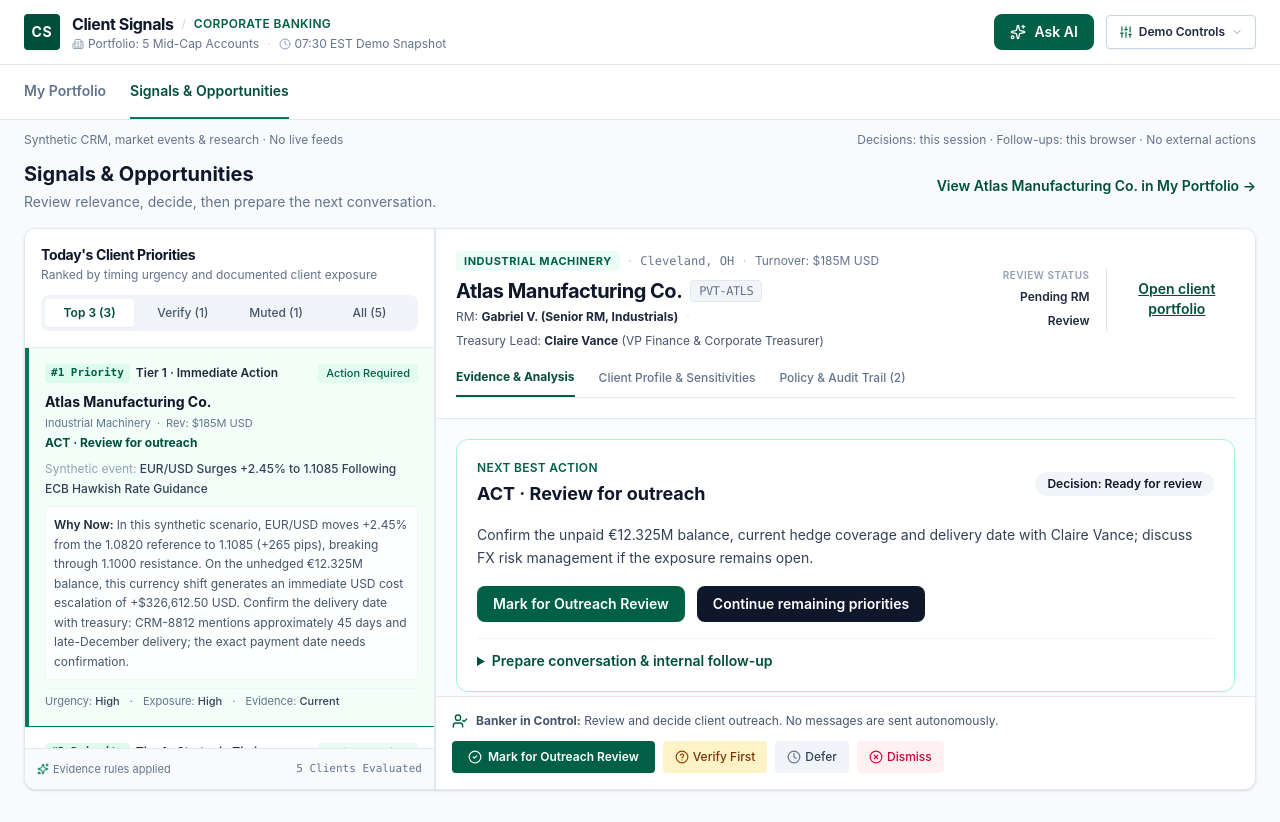
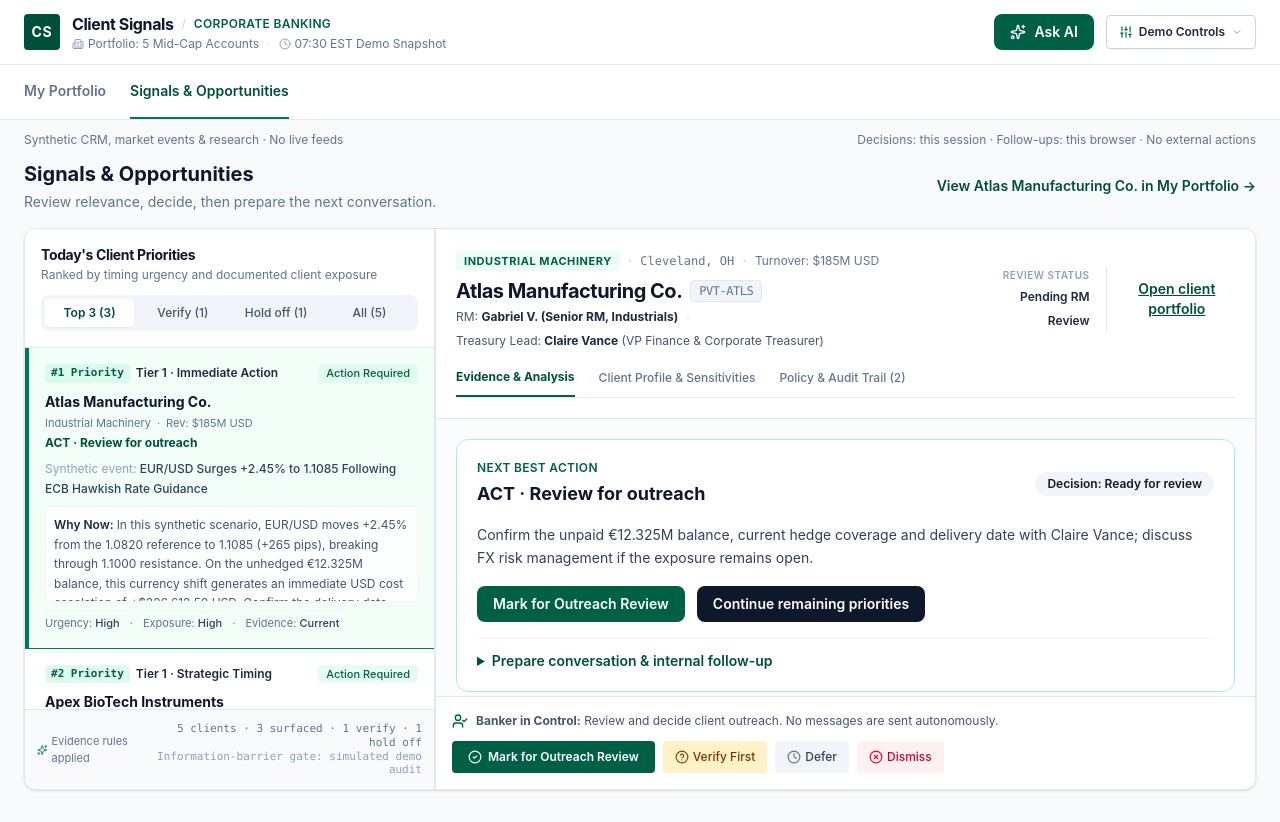
Before and after one commit to gaverrone23/bnpcase_fordham, a React (Vite) app in the folder client-signals/: page / in a window 1280 px wide. Built offline with nearby package versions, Linux system fonts and the light colour scheme.

Commit message:
feat(judge): clearer hold-off queue, fully scrollable rationale and qualified audit label

```diff
--- a/client-signals/src/components/PriorityList.tsx
+++ b/client-signals/src/components/PriorityList.tsx
@@ -47,7 +47,7 @@ export const PriorityList: React.FC<PriorityListProps> = ({
                 : activeTab === 'NEEDS_VERIFICATION'
                 ? 'Verification Required'
                 : activeTab === 'SUPPRESSED'
-                ? 'Excluded from outreach'
+                ? 'Hold off · Canceled thesis'
                 : 'All Portfolio Accounts'}
             </h2>
             <p className="text-xs text-slate-500 mt-0.5">
@@ -56,7 +56,7 @@ export const PriorityList: React.FC<PriorityListProps> = ({
                 : activeTab === 'NEEDS_VERIFICATION'
                 ? 'Conflicting or stale notes withheld from active outreach'
                 : activeTab === 'SUPPRESSED'
-                ? 'Canceled plans do not justify outreach'
+                ? 'Documented cancellations prevent inappropriate outreach'
                 : 'Complete corporate coverage portfolio'}
             </p>
           </div>
@@ -94,7 +94,7 @@ export const PriorityList: React.FC<PriorityListProps> = ({
                 : 'text-slate-600 hover:text-slate-900'
             }`}
           >
-            Muted ({countSuppressed})
+            Hold off ({countSuppressed})
           </button>
 
           <button
@@ -212,10 +212,11 @@ export const PriorityList: React.FC<PriorityListProps> = ({
                 </div>
 
                 {/* "Why Now" Kicker */}
-                <p className="text-xs text-slate-600 break-words leading-relaxed bg-white/70 p-2 rounded border border-slate-100 mb-2">
+                <div className="text-xs text-slate-600 break-words leading-relaxed bg-white/70 p-2 rounded border border-slate-100 mb-2 max-h-24 overflow-y-auto overscroll-contain"
+                  tabIndex={0} role="region" aria-label={`Full Why Now rationale for ${client?.name}`}>
                   <strong className="text-slate-800 font-semibold">Why Now: </strong>
                   {opp.whyNow}
-                </p>
+                </div>
 
                 {/* Explainable Factor Pills (No black-box scores) */}
                 <div className="flex flex-wrap items-center gap-x-2.5 gap-y-1 text-[11px] text-slate-500 pt-1 border-t border-slate-100/80">
@@ -239,7 +240,9 @@ export const PriorityList: React.FC<PriorityListProps> = ({
           <Sparkles className="w-3 h-3 text-emerald-700" />
           Evidence rules applied
         </span>
-        <span className="font-mono tabular-nums">5 Clients Evaluated</span>
+        <span className="font-mono tabular-nums text-right leading-tight">5 clients · 3 surfaced · 1 verify · 1 hold off
+          <span className="block text-slate-400">Information-barrier gate: simulated demo audit</span>
+        </span>
       </div>
 
     </div>
```
